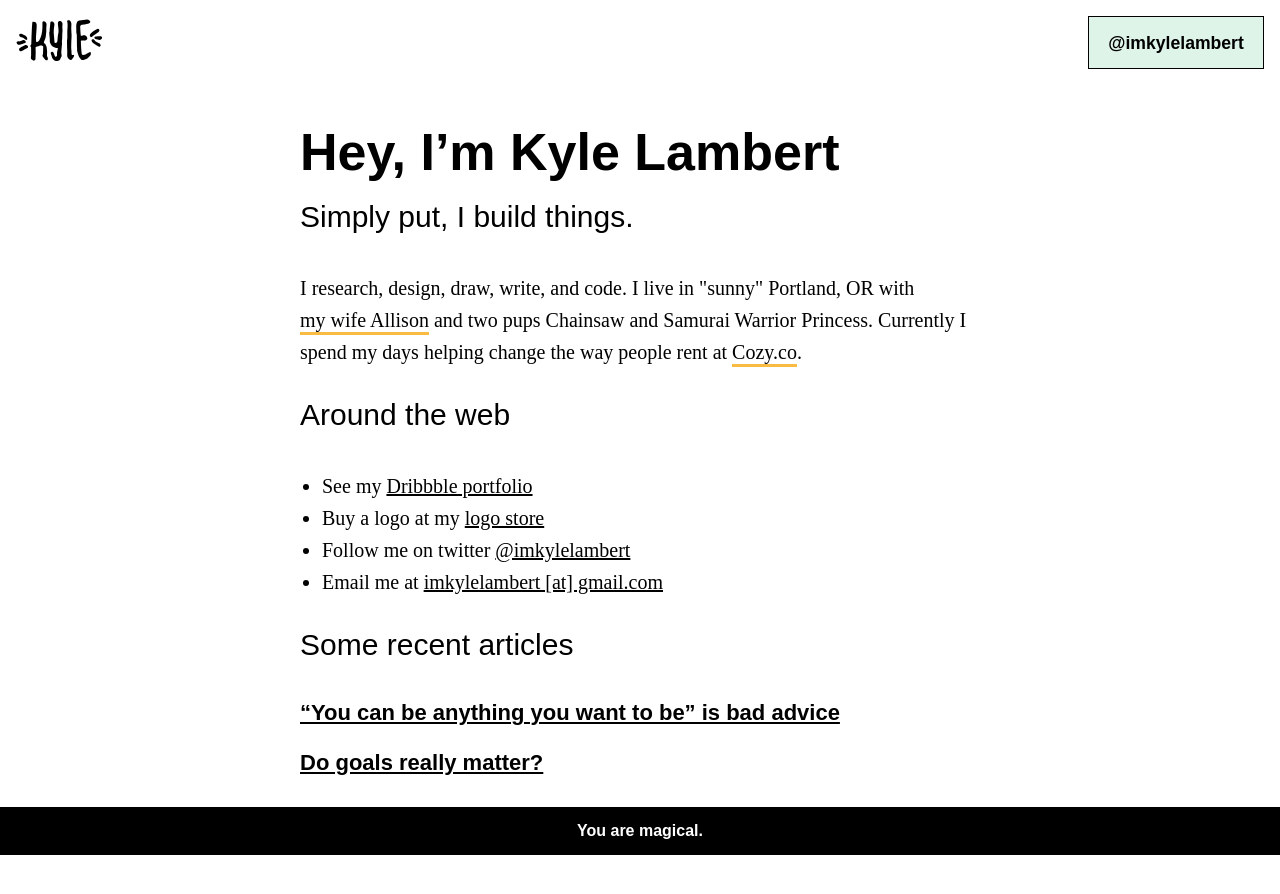
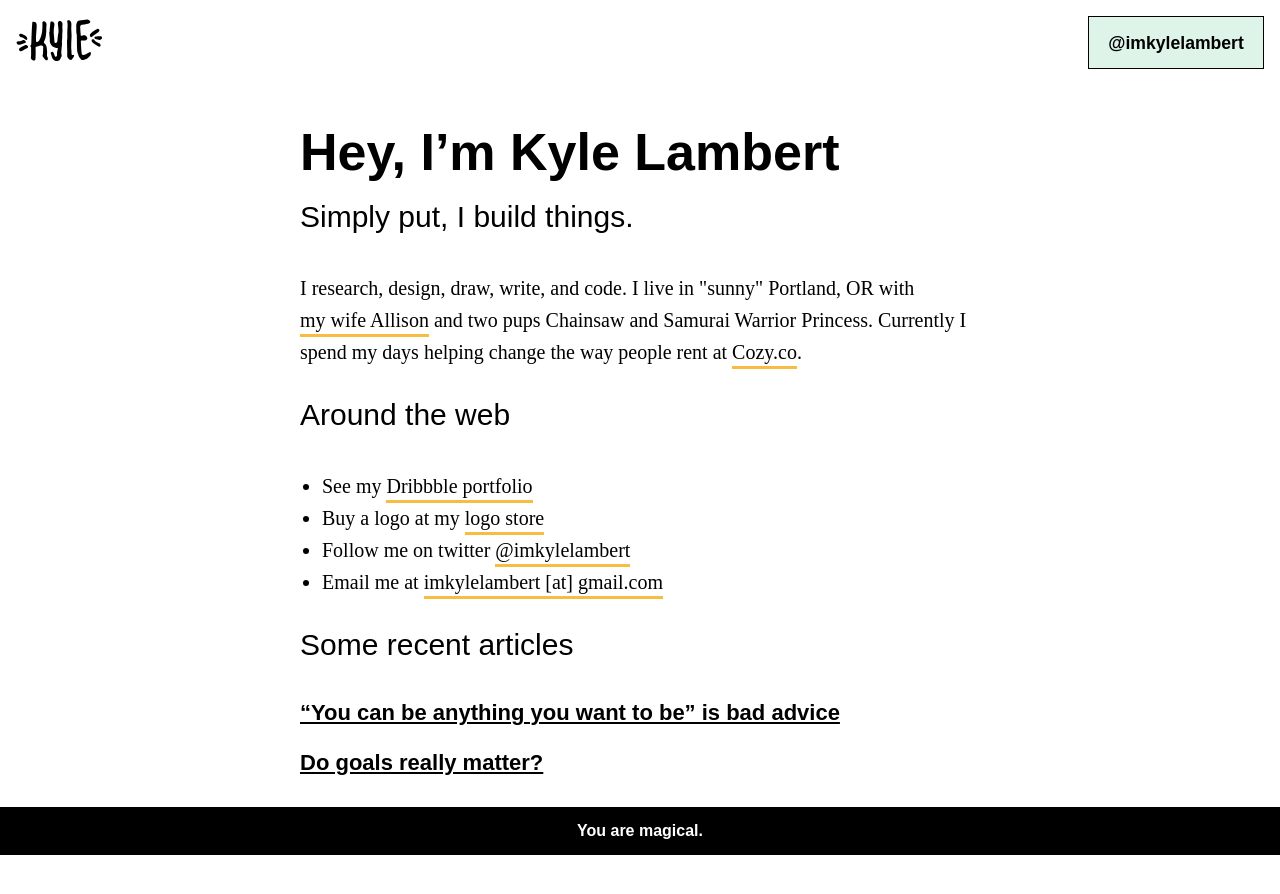
Before and after one commit to kslambert/imkylelambert, a Jekyll site: the page built from index.md, in a window 1280 px wide. Shown: the top 894 px of the page. Built offline with Jekyll 4.4.1, drawn with Linux system fonts in a browser that asks for light colours; some web fonts are replaced.

Commit message:
update link css

```diff
--- a/_sass/_color.scss
+++ b/_sass/_color.scss
@@ -3,3 +3,4 @@ $light-green: #dff4e9;
 $medium-green: #649295;
 $orange: #e25d1e;
 $yellow: #f7bc41;
+$light-gray: #f3f3f3;
--- a/_sass/_type.scss
+++ b/_sass/_type.scss
@@ -1,9 +1,23 @@
 $header-font: supria-sans, sans-serif;
 $body-font: ff-tisa-web-pro, serif;
+
+%link {
+  color: $black;
+  text-decoration: none;
+  box-shadow: 0 3px 0 0 $yellow;
+  display: inline-block;
+  line-height: 1.6rem;
+
+  &:hover {
+    background: $light-gray;
+    box-shadow: 0 5px 0 0 $yellow;
+  }
+}
 
 html, body {
   font-family: $header-font;
   font-size: 14px;
+  box-sizing: border-box;
 
   @media only screen and (min-width: 800px) {
     font-size: 16px;
@@ -42,12 +56,12 @@ p {
   margin: 0 auto 2rem;
 
   a {
-    color: $black;
-    text-decoration: none;
-    border-bottom: 3px solid $yellow;
-    display: inline-block;
-    line-height: 1.5rem;
+    @extend %link;
   }
+}
+
+strong {
+  font-weight: 600;
 }
 
 blockquote {
@@ -73,6 +87,15 @@ ul, ol {
   margin-left: 1.375rem;
 }
 
+.post-wrap, .home-wrap {
+  ul, ol {
+    a {
+      @extend %link;
+    }
+  }
+}
+
 a {
   color: $black;
+  transition: all 0.15s ease;
 }
```
